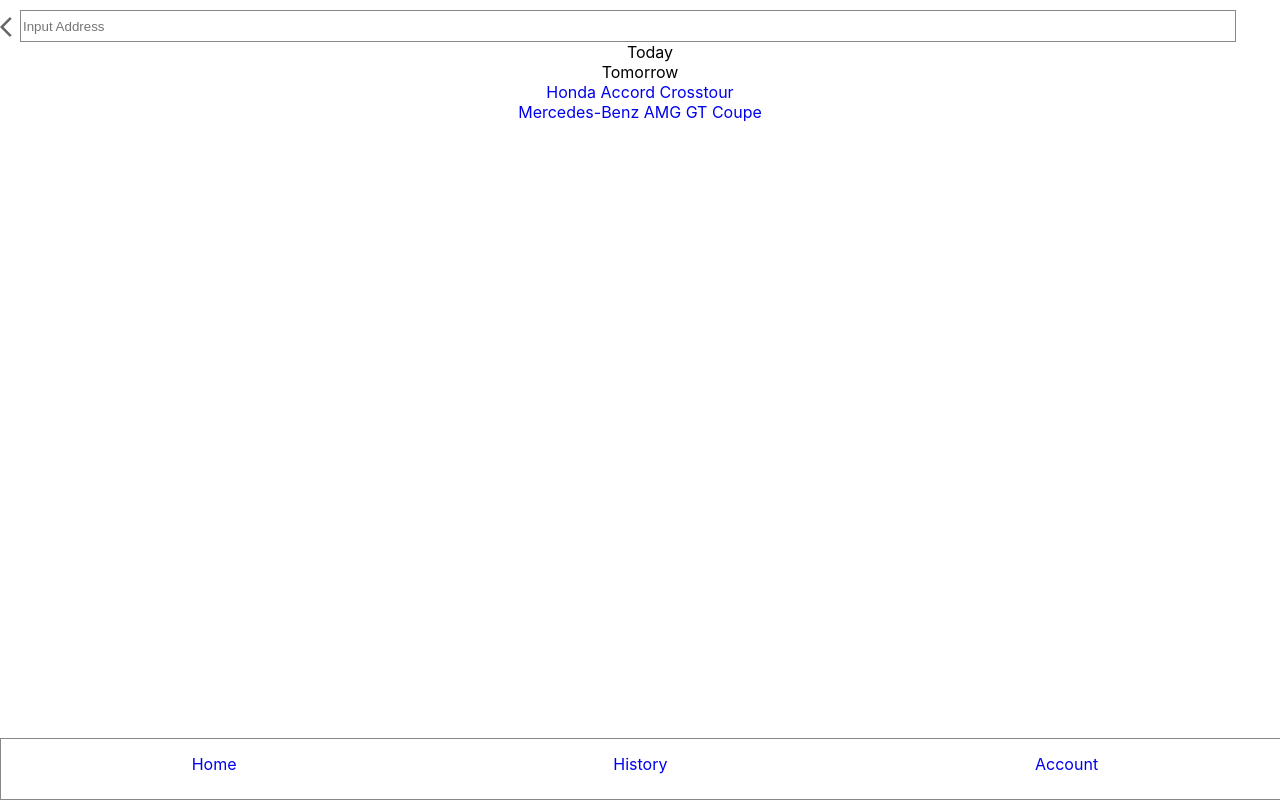
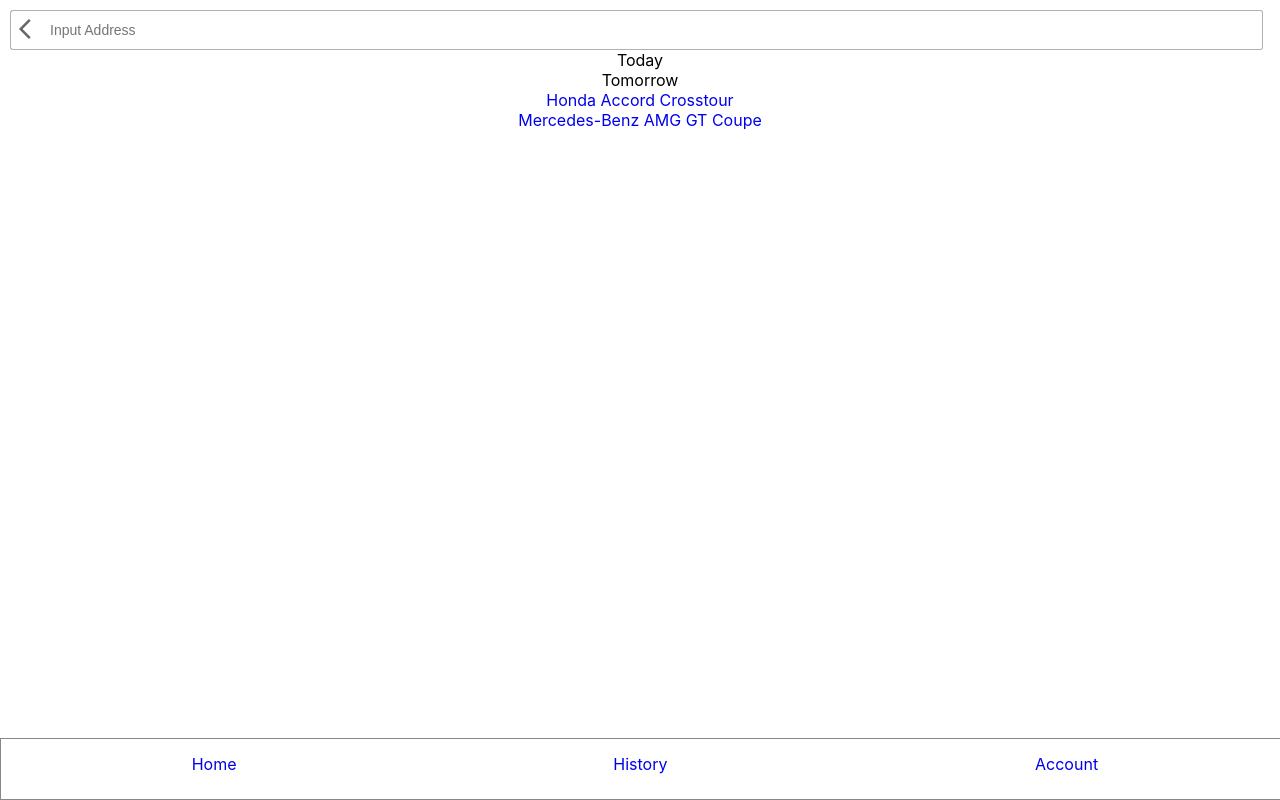
Before and after one commit to zlkca/duocun-ecommerce, a React (Create React App) app: page / in a window 1280 px wide. Built offline with nearby package versions, Linux system fonts and the light colour scheme; no server answers.

Commit message:
Add scss for address input and address list

```diff
--- a/src/common/AddressInput.js
+++ b/src/common/AddressInput.js
@@ -33,7 +33,7 @@
 
   render() {
     return (
-      <div className="addr-row">
+      <div className="address-row">
         <div className="back-btn" onClick={this.back}>
           <svg xmlns="http://www.w3.org/2000/svg" width="24" height="24" viewBox="0 0 24 24">
             <path fill="#666" d="M11.67 3.87L9.9 2.1 0 12l9.9 9.9 1.77-1.77L3.54 12z" />
@@ -45,14 +45,15 @@
           onChange={this.onChange} onFocus={this.onFocus} />
 
         {/* {this.state.val && */}
+
+        <div className="clear-btn" onClick={this.clearAddr}>
           { this.props.input &&
-          <div className="clear-btn" onClick={this.clearAddr}>
           <svg xmlns="http://www.w3.org/2000/svg" width="24" height="24" viewBox="0 0 24 24">
             <path fill="#666" d="M19 6.41L17.59 5 12 10.59 6.41 5 5 6.41 10.59 12 5 17.59 6.41 19 12 13.41 17.59 19 19 17.59 13.41 12z" />
             <path d="M0 0h24v24H0z" fill="none" />
           </svg>
+          }
         </div>
-        }
       </div>
     );
   }
--- a/src/common/AddressInput.scss
+++ b/src/common/AddressInput.scss
@@ -1,17 +1,95 @@
-.addr-row{
-  padding-top: 10px;
-  height: 32px;
+$bg-color: white;
+$border-color: #b1b1b1;
+$input-h: 38px;
+$btn-w: 39px;
+$icon-h: 24px;
+$border-radius: 3px;
+
+.address-row{
+  width: 100%;
+  height: $input-h;
+
+  input.input{
+    border: 1px solid $border-color;
+    float: left;
+    height: $input-h;
+    width: calc(100% - #{ $btn-w } - #{ $btn-w });
+    padding: 0px;
+    margin: 0px;
+    border-right: none;
+    border-left: none;
+    background-color: $bg-color;
+    padding-left: 0px;
+    padding-right: 0px;
+    font-size: 14px;
+  }
+
+  .back-btn, .clear-btn{
+    width: $btn-w;
+    height: $input-h;
+    border: 1px solid $border-color;
+    background-color: $bg-color;
+    svg {
+      margin-top: 6px;
+    }
+  }
+
+  .back-btn{
+    float: left;
+    border-right: none;
+    border-bottom-left-radius: $border-radius;
+    border-top-left-radius: $border-radius;
+
+  }
+
+  .clear-btn{
+    float: left;
+    width: 30px;
+    border-left: none;
+    border-bottom-right-radius: $border-radius;
+    border-top-right-radius: $border-radius;
+  }
+
+  input:focus {
+    outline: none;
+  }
 }
 
-.back-btn, .clear-btn{
-  width: 20px;
-  float: left;
-  padding-top: 5px;
-}
 
-.input{
-  border: 1px solid #888;
-  float: left;
-  height: 28px;
-  width: calc(100% - 70px);
-}
+
+
+
+
+
+
+
+
+
+
+
+// // Bootstrap's .modal z-index is by default 1050.
+// // jQuery UI's .ui-autocomplete z-index is by default 3.
+// .pac-container{
+//   z-index: 1054 !important;
+// }
+
+// .address-input{
+//   input{
+//     width: calc(100% - #{$btn-width} - #{$btn-width});
+//     height: $input-h;
+//     display: inline-block;
+//     border-right: none;
+//     border-left: none;
+//     background-color: $bg-color;
+//     padding-left: 0px;
+//     padding-right: 0px;
+//   }
+// }
+
+// button:focus {
+//   outline: none;
+// }
+
+// .back-btn, .clear-btn{
+
+// }
--- a/src/common/AddressItem.js
+++ b/src/common/AddressItem.js
@@ -1,4 +1,5 @@
 import React from 'react';
+import './AddressItem.scss';
 
 export class AddressItem extends React.Component {
 
@@ -7,14 +8,24 @@
     this.select = this.select.bind(this);
   }
 
-  render(){
-    return <div onClick={this.select}>
-        <div>{this.props.item.mainText}</div>
-        <div>{this.props.item.secondaryText}</div>
+  render() {
+    return (
+      <div class="list-item" onClick={this.select}>
+        <div class="left-col">
+          <div class="text-md">{this.props.item.mainText}</div>
+          <div class="text-sm">{this.props.item.secondaryText}</div>
+        </div>
+        <div class="right-col">
+          <svg xmlns="http://www.w3.org/2000/svg" width="24" height="24" viewBox="0 0 24 24">
+            <path fill="none" d="M0 0h24v24H0V0z" />
+            <path fill="#555555" d="M16 18H6V8h3v4.77L15.98 6 18 8.03 11.15 15H16v3z" />
+          </svg>
+        </div>
       </div>
+    );
   }
 
-  select(){
+  select() {
     this.props.select(this.props.item);
   }
 }
--- /dev/null
+++ b/src/common/AddressItem.scss
@@ -0,0 +1,83 @@
+$list-h: 46px;
+
+.text-xs{
+  font-weight: 200;
+  font-size: 12px;
+  line-height: 12px;
+  font-family: Roboto, sans-serif;
+  color:#808080;
+}
+
+.text-sm{
+  text-align: left;
+  font-weight: 100;
+  font-size: 14px;
+  font-family: Roboto, sans-serif;
+  color:#808080;
+}
+
+.text-md{
+  text-align: left;
+  font-family: Roboto, sans-serif;
+  font-size:16px;
+  font-weight:300;
+  color:rgb(50,50,50);
+}
+
+.text-bg{
+  font-size:18px;
+  font-family: Roboto, sans-serif;
+  color:rgb(34, 34, 34);
+}
+
+.text-lg{
+ font-family: Roboto, sans-serif;
+ font-size:24px;
+ font-weight:300;
+ color:#585858;
+}
+  // .list-item{
+  //   border: 1px solid #aaa;
+  //   height: 480px;
+  //   overflow: scroll;
+  // }
+
+  .list-item{
+    margin: 0px;
+    padding: 15px 0px;
+    height: $list-h;
+    background: white;
+    border-bottom: solid 1px #ddd;
+  }
+
+  .left-col{
+    width: calc(100% - 50px);
+    padding-left: 15px;
+    padding-right: 5px;
+    float: left;
+  }
+
+  .right-col{
+    width: 30px;
+    padding-left: 0px;
+    padding-right: 0px;
+    float: left;
+  }
+
+  // img.enter-icon{
+  //   width: 24px;
+  //   height: 24px;
+  //   border: none;
+  // }
+
+
+$cellphone: "(max-width:480px)";
+$mobile: "(max-width: 767px)";
+$tablet: "(min-width: 768px) and (max-width: 1199px)";
+$desktop: "(min-width: 1200px)";
+
+@media #{$mobile}{
+  // .list-item{
+  //   height: 460px;
+  // }
+}
--- a/src/common/AddressList.scss
+++ b/src/common/AddressList.scss
@@ -1,3 +1,23 @@
+
+$border-color: #b1b1b1;
+$border-radius: 3px;
+$input-h: 38px;
+
 .address-list{
-  border: 1px solid #888;
+  position: absolute;
+  top: $input-h + 15px;
+  width: calc(100% - 30px);
+  border: 1px solid $border-color;
+  border-radius: $border-radius;
+  overflow-y: scroll;
+  max-height: 400px;
 }
+
+$cellphone: "(max-width:480px)";
+$mobile: "(max-width: 767px)";
+$tablet: "(min-width: 768px) and (max-width: 1199px)";
+$desktop: "(min-width: 1200px)";
+
+@media #{$mobile}{
+
+}
--- a/src/main/Home.js
+++ b/src/main/Home.js
@@ -6,6 +6,8 @@
 
 import { AccountAPI } from '../account/API';
 import { LocationAPI } from '../location/API';
+
+import './Home.scss';
 
 // export interface IAddress{
 //   placeId: string;
@@ -79,7 +81,7 @@
     ];
 
     return (
-      <div>
+      <div class="page">
         <AddressInput onChange={this.onAddressInputChange}
           onClear={this.onAddressInputClear}
           onBack={this.onAddressInputBack}
--- /dev/null
+++ b/src/main/Home.scss
@@ -0,0 +1,9 @@
+.page{
+  padding: 10px;
+
+  .address-list{
+    margin-top: 2px;
+    position: absolute;
+    width: calc(100% - 30px);
+  }
+}
```
Lines whose indentation alone changed are shown as unchanged.
